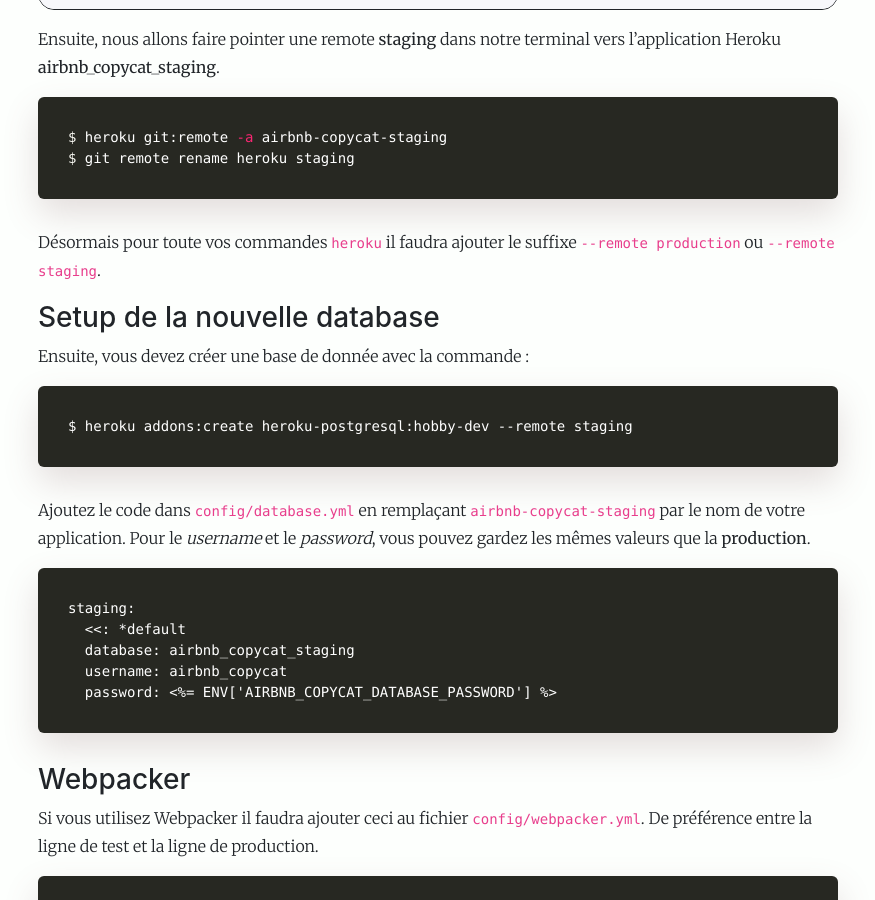
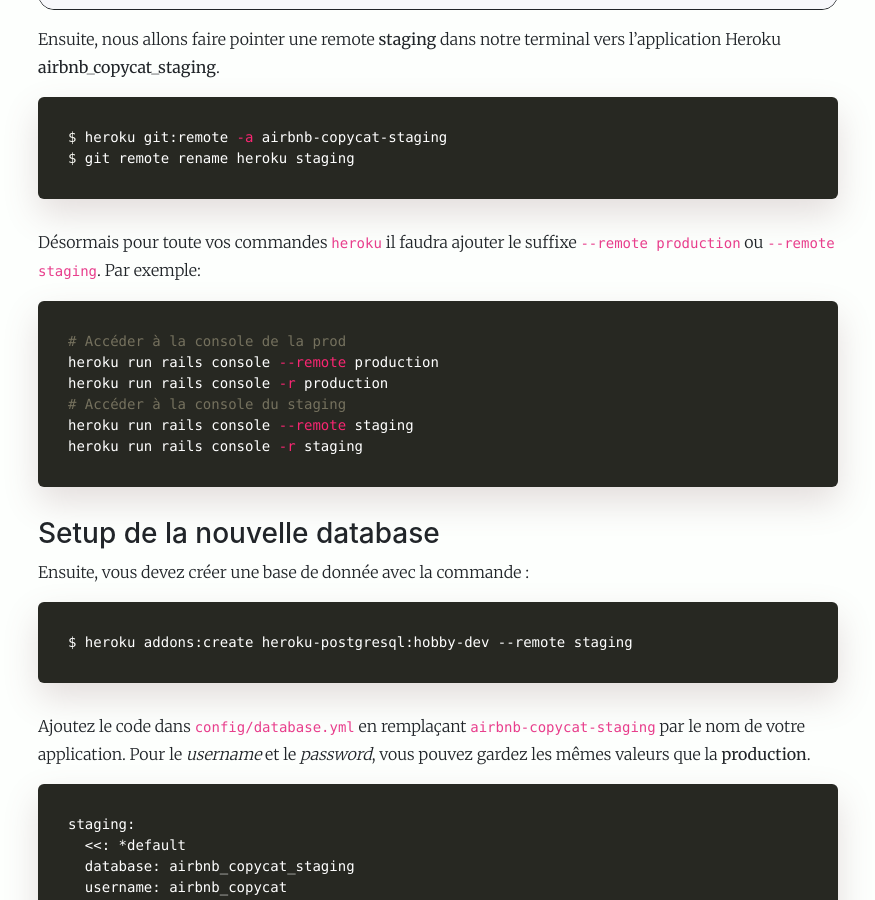
Before and after one commit to alexandrebk/alexandrebk.github.io, a Jekyll site: the page built from _posts/2020-03-04-rails-heroku-staging.md, in a window 1280 px wide and 900 px high, scrolled down 1250 px. Shown: the whole window, without its empty margins (202-1077 px from the left). Built offline with Jekyll 4.4.1, drawn with Linux system fonts in a browser that asks for light colours; nearby versions of some CDN libraries.

Commit message:
Update Post Staging on Heroku

````diff
--- a/_posts/2020-03-04-rails-heroku-staging.md
+++ b/_posts/2020-03-04-rails-heroku-staging.md
@@ -31,7 +31,16 @@
 $ git remote rename heroku staging
 ```
 
-Désormais pour toute vos commandes `heroku` il faudra ajouter le suffixe `--remote production` ou `--remote staging`.
+Désormais pour toute vos commandes `heroku` il faudra ajouter le suffixe `--remote production` ou `--remote staging`. Par exemple:
+
+```sh
+# Accéder à la console de la prod
+heroku run rails console --remote production
+heroku run rails console -r production
+# Accéder à la console du staging
+heroku run rails console --remote staging
+heroku run rails console -r staging
+```
 
 ### Setup de la nouvelle database
 
--- a/sitemap.xml
+++ b/sitemap.xml
@@ -76,7 +76,7 @@
   </url>
   <url>
     <loc>https://www.alexandrebouvier.fr/2020/03/04/rails-heroku-staging.html</loc>
-    <lastmod>2020-04-06T12:37:53+00:00</lastmod>
+    <lastmod>2021-06-10T12:37:53+00:00</lastmod>
     <priority>0.64</priority>
   </url>
   <url>
````
